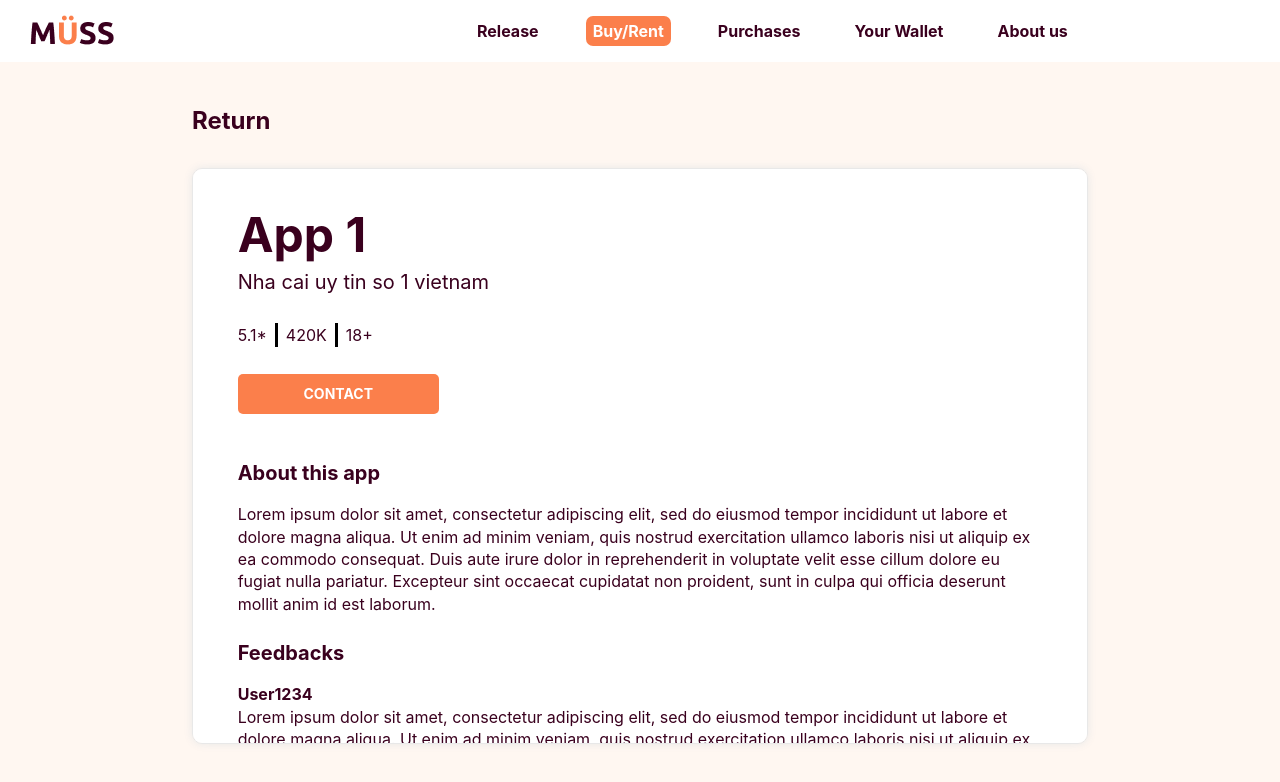
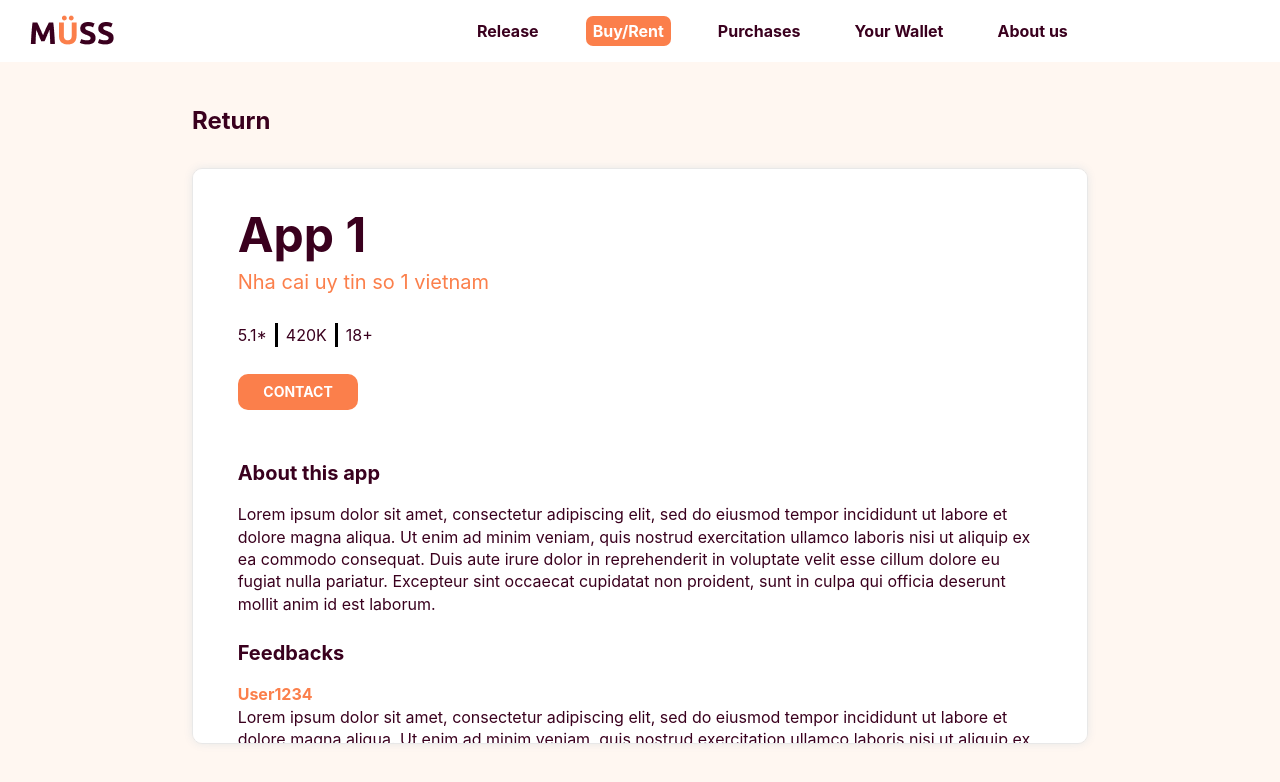
Before and after one commit to ducthangng/muess, a React (Create React App) app in the folder ui/: page /products/id/123456 in a window 1280 px wide. Shown: the top 782 px of the page. Built offline with nearby package versions, Linux system fonts and the light colour scheme.

Commit message:
visual minor fix

```diff
--- a/ui/src/pages/AppDetail.tsx
+++ b/ui/src/pages/AppDetail.tsx
@@ -80,6 +80,7 @@ const AppDetail: React.FC<AppDetailData> = ({
                 backgroundColor: '#ffffff',
                 fontSize: '1.25rem',
                 fontWeight: '400',
+                color: '#FB7F4B',
               }}>Nha cai uy tin so 1 vietnam</div>
             <div className="app-detail-types"
               style={{
@@ -138,13 +139,12 @@ const AppDetail: React.FC<AppDetailData> = ({
                 fontWeight: 700,
                 fontSize: '14px',
                 lineHeight: '15px',
-                height: '2.5rem',
-                width: '50%',
-                borderRadius: '5px',
+                height: '2.25rem',
+                width: '30%',
+                borderRadius: '10px',
                 position: 'relative',
               }}>CONTACT</button>
           </div>
-
           <div className="app-sub-detail"
             style={{
               width: '90%',
@@ -198,6 +198,7 @@ const AppDetail: React.FC<AppDetailData> = ({
                 fontSize: '1rem',
                 fontWeight: '700',
                 marginTop: '1rem',
+                color: '#FB7F4B',
               }}>User1234</div>
               <div className="app-feedback-content"
               style={{
```
